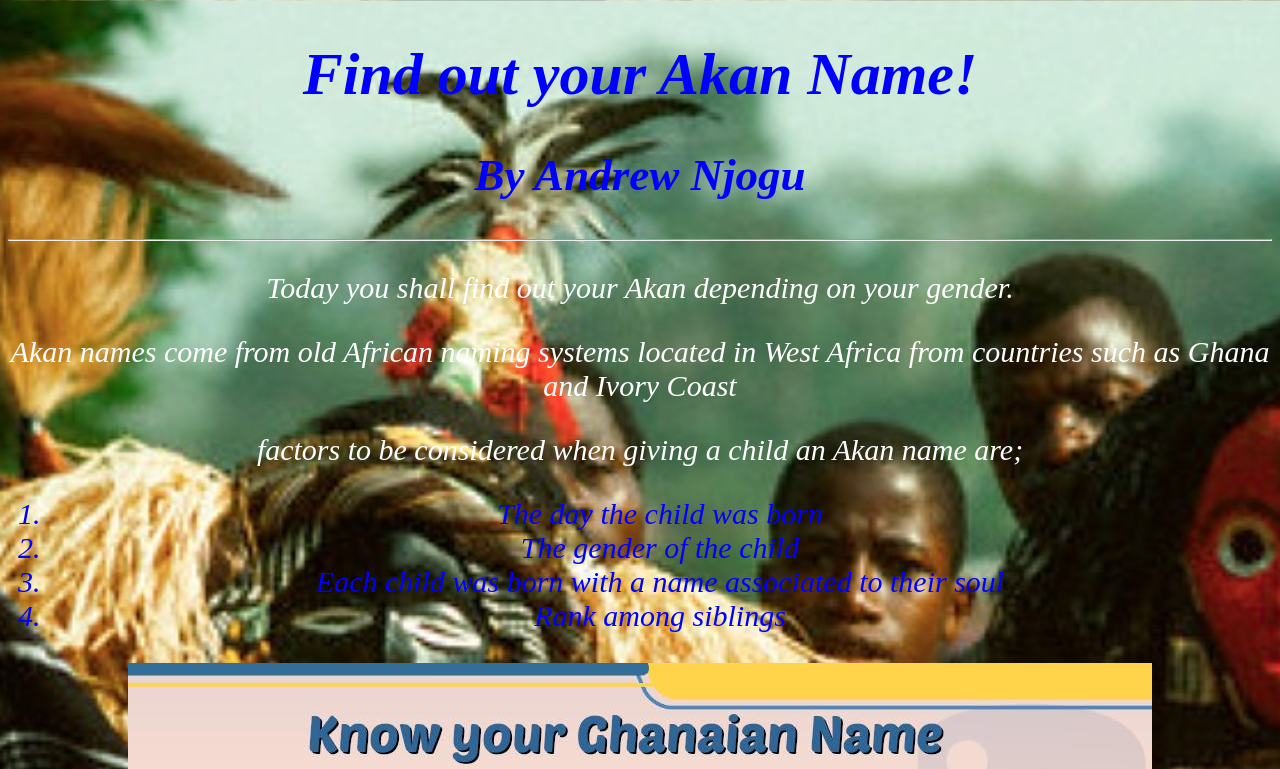
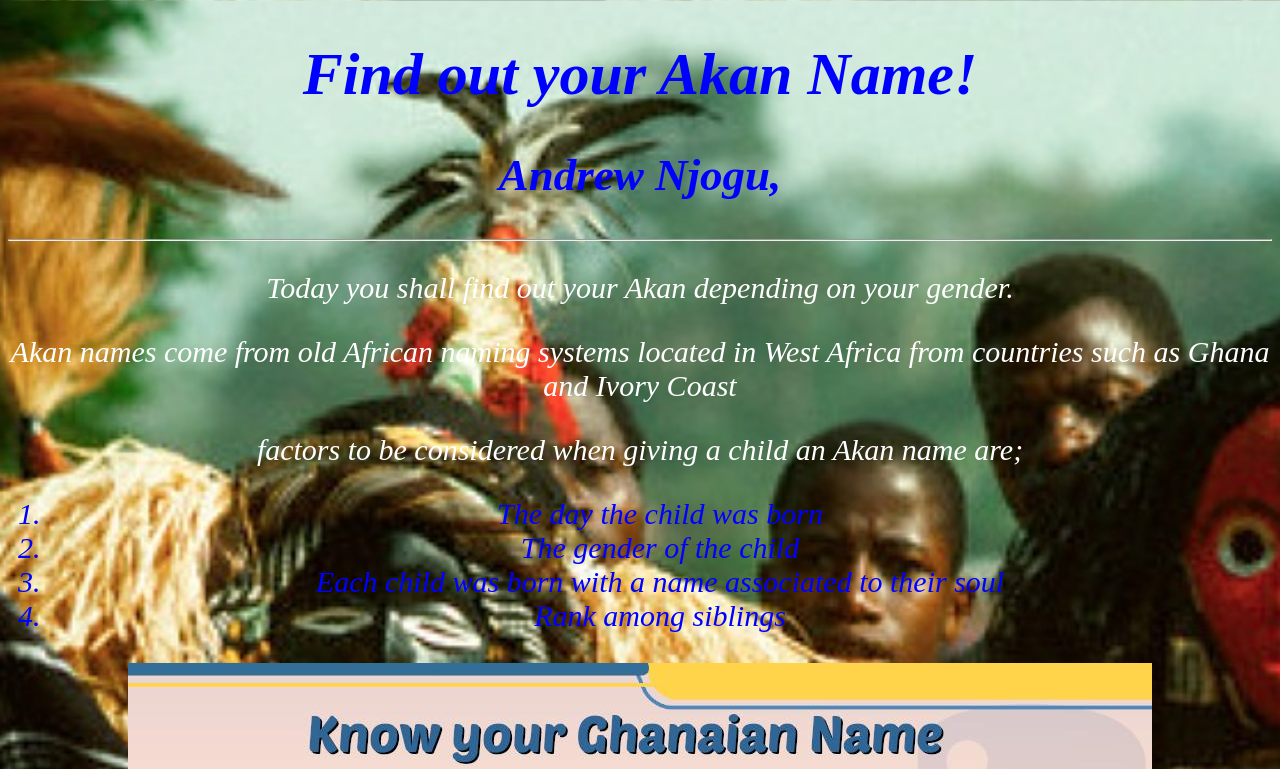
Before and after one commit to andrewnjoguu/akan-projects, a plain HTML site: page index.html in a window 1280 px wide. Shown: the top 769 px of the page. Drawn offline with Linux system fonts and the light colour scheme.

```diff
--- a/index.html
+++ b/index.html
@@ -8,7 +8,7 @@
   <body style="background-image: url(images/westafrica.jpg);background-position: center;background-size: cover;">
 
       <h1>Find out your Akan Name!</h1>
-      <h2>By Andrew Njogu</h2>
+      <h2><strong> Andrew Njogu,</strong></h2>
       <hr>
        <p>Today you shall find out your Akan depending on your gender.</p>
        <p> Akan names come from old African naming systems located in West Africa from countries such as Ghana and Ivory Coast</p>
```
